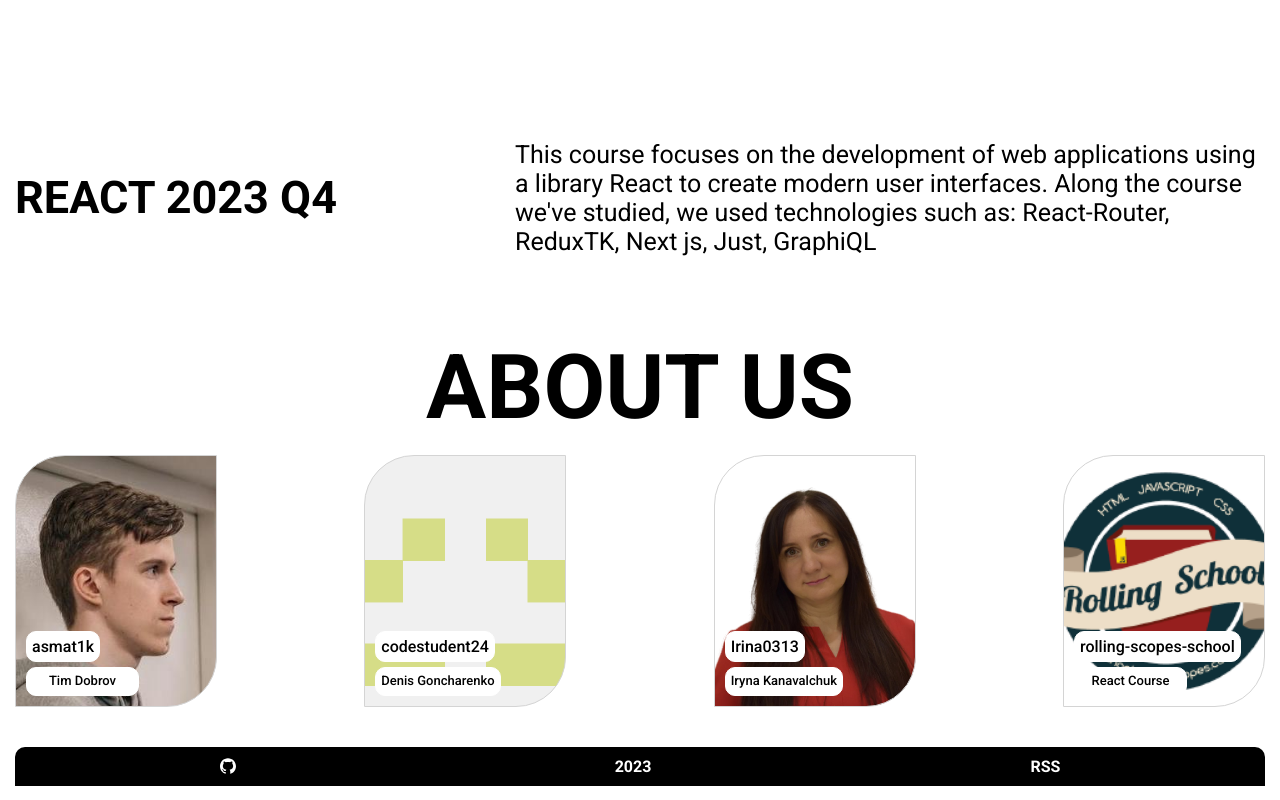
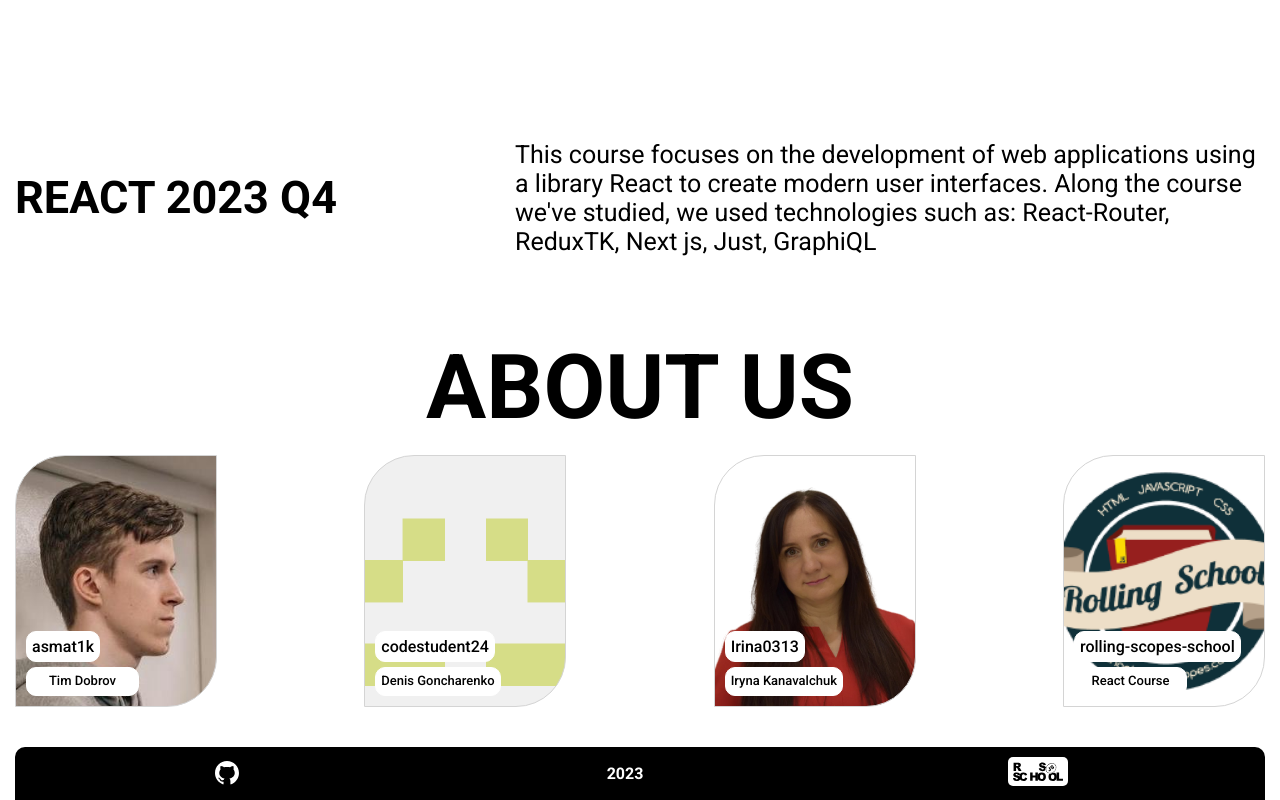
Before and after one commit to codestudent24/graphiql-app, a React (Vite) app: page / in a window 1280 px wide. Shown: the part 945-1745 px from the top of the page. Built offline with nearby package versions, Linux system fonts and the light colour scheme; a web font is replaced by a local one.

Commit message:
refator: change RSS logo in footer to img

```diff
--- a/src/widgets/footer/UI/footer.module.scss
+++ b/src/widgets/footer/UI/footer.module.scss
@@ -12,14 +12,24 @@
   a {
     color: white;
     text-decoration: none;
+  }
+  .gitHub {
+    transform: scale(1.5);
+    width: 30px;
+    transition: 0.5s;
+    &:hover {
+      transform: scale(1.5) rotate(10deg);
+    }
+  }
+  img {
+    background-color: white;
+    border-radius: 5px;
+    width: 50px;
+    padding: 5px;
 
-    transition: 0.3s;
+    transition: 0.5s;
     &:hover {
-      cursor: pointer;
-      transform: scale(1.1);
-    }
-    &:active {
-      transform: scale(0.95);
+      transform: rotate(5deg);
     }
   }
 }
--- a/src/widgets/footer/UI/footer.tsx
+++ b/src/widgets/footer/UI/footer.tsx
@@ -10,7 +10,7 @@ export function Footer() {
       </Link>
       <div className={styles.year}>2023</div>
       <Link to="https://rs.school/react/" className={styles.rss}>
-        RSS
+        <img className={styles.img} src="/rs_school_js.svg" alt="rss" />
       </Link>
     </footer>
   );
```
Also changed, not shown: public/rs_school_js.svg (added), public/rss.jpg (added).
